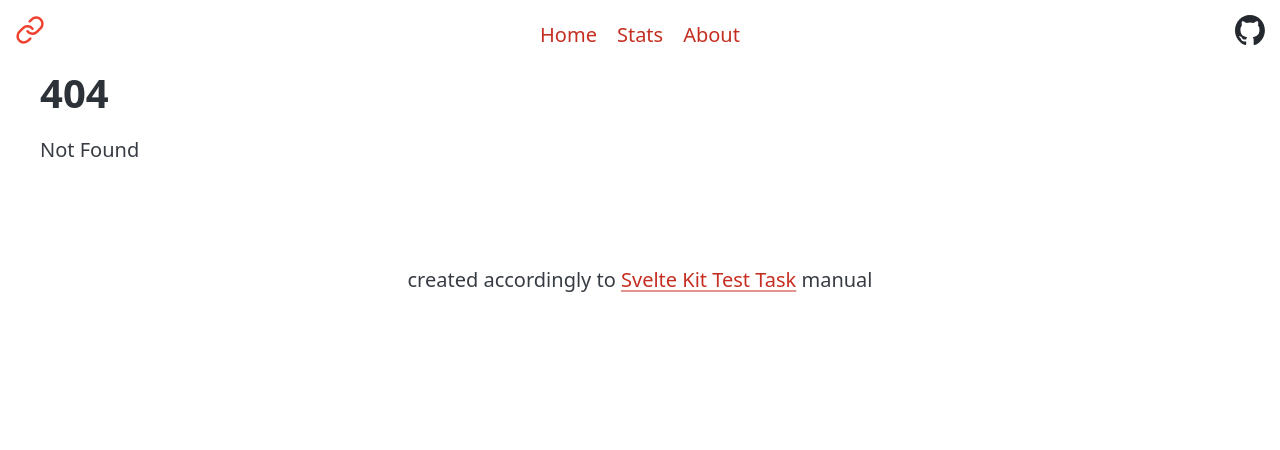
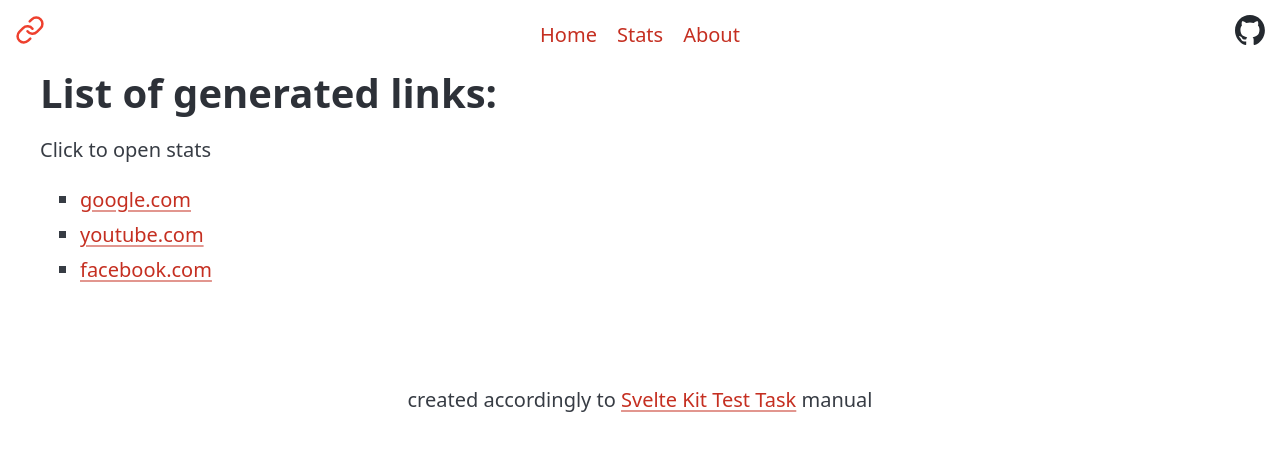
Before and after one commit to BohaLash/url-shortener, a SvelteKit app: page /stats in a window 1280 px wide. Before the commit this address had no page. Shown: the top 450 px of the page. Built offline with nearby package versions, Linux system fonts and the light colour scheme.

Commit message:
stats list

```diff
--- a/src/routes/Header.svelte
+++ b/src/routes/Header.svelte
@@ -16,8 +16,8 @@
 			<li aria-current={$page.url.pathname === '/' ? 'page' : undefined}>
 				<a href="/">Home</a>
 			</li>
-			<li aria-current={$page.url.pathname === '/list' || $page.url.pathname.endsWith('/stats') ? 'page' : undefined}>
-				<a href="/list">Stats</a>
+			<li aria-current={$page.url.pathname.endsWith('/stats') ? 'page' : undefined}>
+				<a href="/stats">Stats</a>
 			</li>
 			<li aria-current={$page.url.pathname === '/about' ? 'page' : undefined}>
 				<a href="/about">About</a>
--- /dev/null
+++ b/src/routes/stats/+page.server.ts
@@ -0,0 +1,29 @@
+import { fail } from '@sveltejs/kit';
+import type { PageServerLoad } from './$types';
+
+export const load = (({ cookies }) => {
+
+	interface Link {
+		url: string
+		shortUrl: string
+	}
+
+	const links: Link[] = [
+		{
+			url: 'google.com',
+			shortUrl: 'goo',
+		},
+		{
+			url: 'youtube.com',
+			shortUrl: 'yt',
+		},
+		{
+			url: 'facebook.com',
+			shortUrl: 'fb',
+		},
+	]
+
+	return {
+		links,
+	};
+}) satisfies PageServerLoad;
--- /dev/null
+++ b/src/routes/stats/+page.svelte
@@ -0,0 +1,26 @@
+<script lang="ts">
+	import type { PageData, ActionData } from "./$types";
+
+	export let data: PageData;
+</script>
+
+<svelte:head>
+	<title>Stats</title>
+	<meta name="description" content="Stats of generated links" />
+</svelte:head>
+
+<section>
+	<h1>List of generated links:</h1>
+	<p>Click to open stats</p>
+
+	<ul>
+		{#each data.links as link}
+			<li>
+				<a href={link.shortUrl + "/stats"}>{link.url}</a>
+			</li>
+		{/each}
+	</ul>
+</section>
+
+<style lang="scss">
+</style>
```
